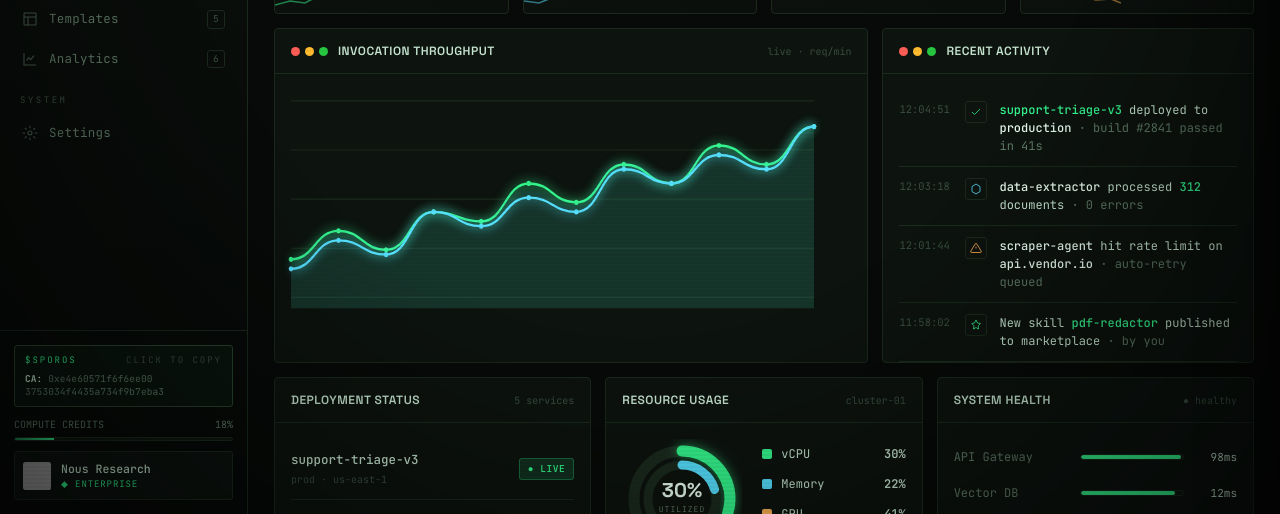
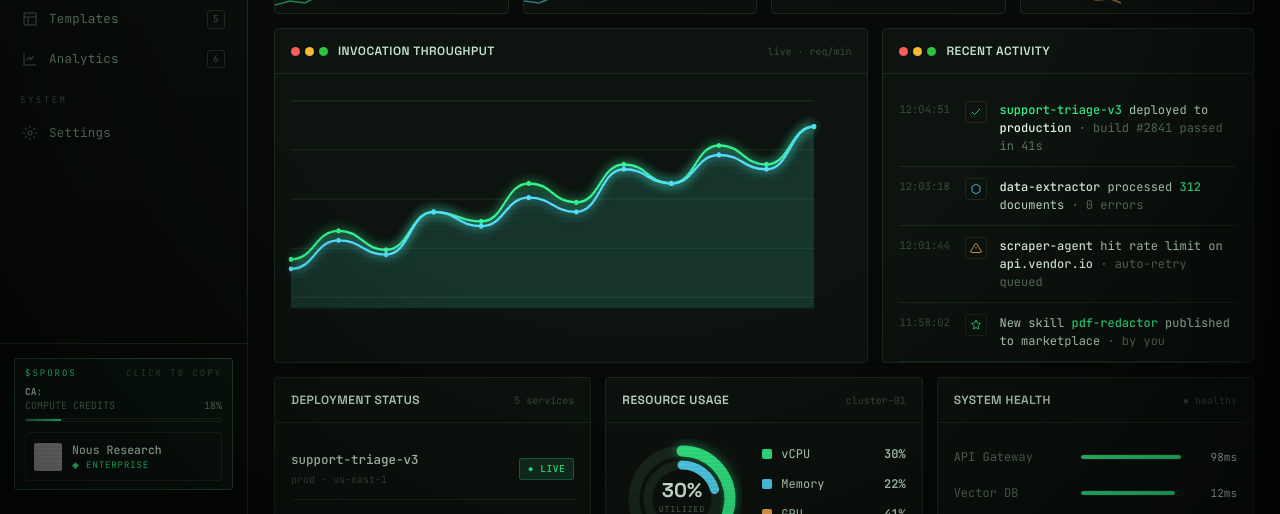
Before and after one commit to AureliusAI-code/sporos-web, a plain HTML site: page index.html in a window 1280 px wide. Shown: the part 286-800 px from the top of the page. Drawn offline with Linux system fonts and the light colour scheme; grey boxes are pictures that could not be loaded.

Commit message:
Update index.html

```diff
--- a/index.html
+++ b/index.html
@@ -501,7 +501,7 @@ a.tb-btn svg{width:15px;height:15px}
     <div class="side-foot">
       <div class="ca-box" id="ca-side" title="Click to copy contract address">
         <div class="ca-label">$SPOROS <span>click to copy</span></div>
-        <div class="ca-addr"><b>CA:</b> 0xe4e60571f6f6ee00<br>3753034f4435a734f9b7eba3</div>
+        <div class="ca-addr"><b>CA:</b>
         <div class="ca-copied">✓ COPIED</div>
       </div>
       <div class="usage-bar">
```
